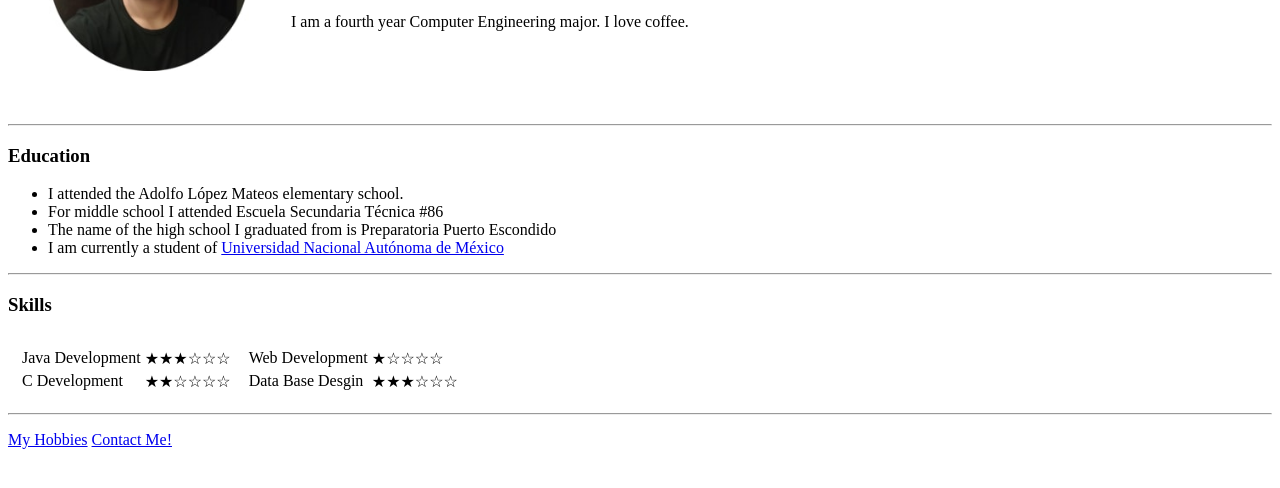
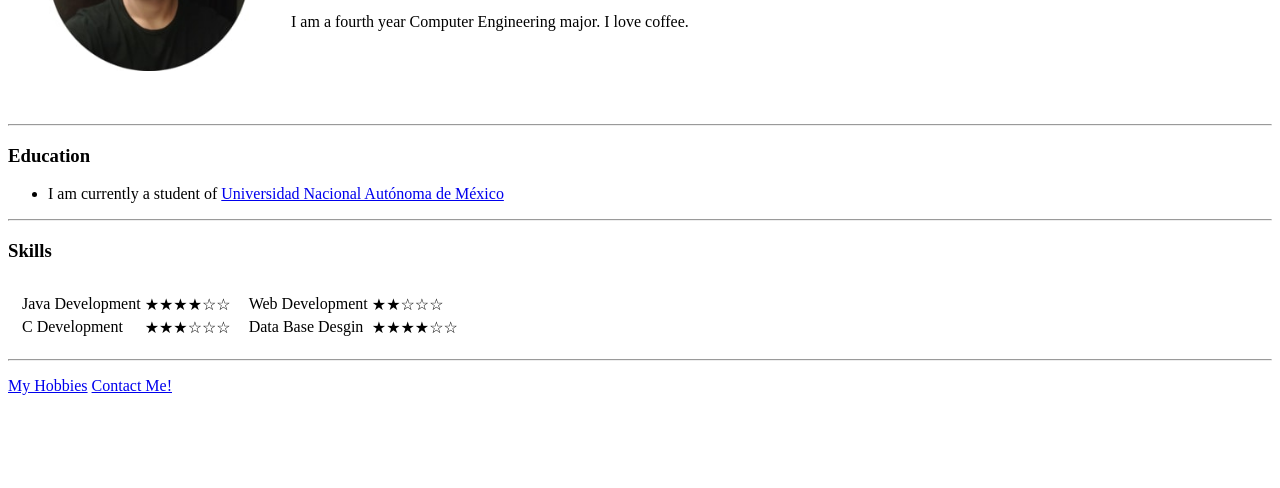
Before and after one commit to jorgelmp/cv, a plain HTML site: page index.html in a window 1280 px wide. Shown: the part 178-666 px from the top of the page. Drawn offline with Linux system fonts and the light colour scheme.

Commit message:
Limpieza

```diff
--- a/index.html
+++ b/index.html
@@ -23,9 +23,6 @@
         <hr>
         <h3>Education</h3>
         <ul>
-            <li>I attended the Adolfo López Mateos elementary school.</li>
-            <li>For middle school I attended Escuela Secundaria Técnica #86</li>
-            <li>The name of the high school I graduated from is Preparatoria Puerto Escondido</li>
             <li>I am currently a student of <a href="https://www.unam.mx/">Universidad Nacional Autónoma de México</a></li>
         </ul>
         <hr>
@@ -36,11 +33,11 @@
                     <table>
                         <tr>
                             <td>Java Development</td>
-                            <td>★★★☆☆☆</td>
+                            <td>★★★★☆☆</td>
                         </tr>
                         <tr>
                             <td> C Development </td>
-                            <td> ★★☆☆☆☆ </td>
+                            <td> ★★★☆☆☆ </td>
                         </tr>
                     </table>
                 </td>
@@ -48,11 +45,11 @@
                     <table>
                         <tr>
                             <td>Web Development</td>
-                            <td>★☆☆☆☆</td>
+                            <td>★★☆☆☆</td>
                         </tr>
                         <tr>
                             <td> Data Base Desgin </td>
-                            <td> ★★★☆☆☆ </td>
+                            <td> ★★★★☆☆ </td>
                         </tr>
                     </table>
                 </td>
```
